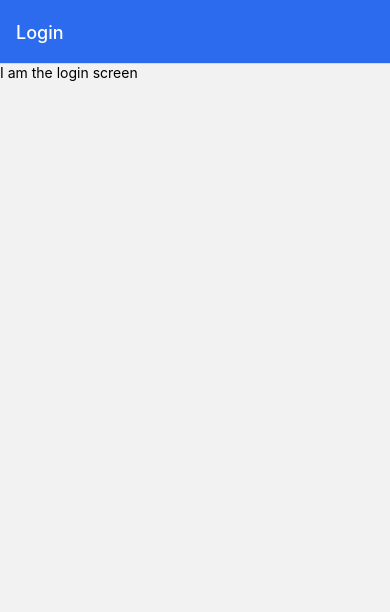
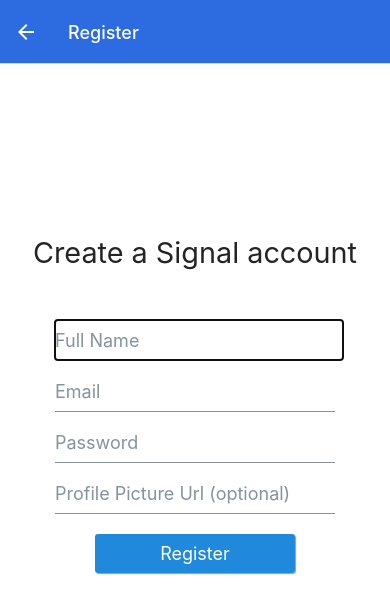
Before and after one commit to aymensp/Signal-Clone-React-Native, a React Native app: screen /Register in a window 390 px wide. Shown: the top 612 px of the page. Built offline with nearby package versions, Linux system fonts and the light colour scheme; no server answers.

Commit message:
Login and register page are clean

```diff
--- a/App.js
+++ b/App.js
@@ -1,23 +1,22 @@
-import { StatusBar } from 'expo-status-bar';
 import React from 'react';
 import { StyleSheet, Text, View } from 'react-native';
 import { NavigationContainer } from '@react-navigation/native';
 import { createNativeStackNavigator } from '@react-navigation/native-stack';
 import Login from './screens/Login';
-
+import Register from './screens/Register';
 
 const Stack = createNativeStackNavigator();
 const gloabalScreenOptions = {
-  headerStyle : {backgroundColor : "#2C6BED"} ,
-  headerTitleStyle : {color : 'white'} ,
-  headerTintColor : "white",
+  headerStyle: { backgroundColor: "#2C6BE0" },
+  headerTitleStyle: { color: 'white' },
+  headerTintColor: "white",
 }
 export default function App() {
   return (
     <NavigationContainer>
       <Stack.Navigator screenOptions={gloabalScreenOptions}>
-
-      <Stack.Screen name='Login' component={ Login}/>
+        <Stack.Screen name='Login' component={Login} />
+        <Stack.Screen name='Register' component={Register} />
       </Stack.Navigator>
     </NavigationContainer>
 
--- a/firebase.js
+++ b/firebase.js
@@ -1,3 +1,7 @@
+import  firebase from "firebase"
+import "firebase/firestore"
+import "firebase/auth"
+
 const firebaseConfig = {
   apiKey: "AIzaSyCZ3cH5CyP8hFhFtTEWEKxaPtBbIojfl8Y",
   authDomain: "signal-clone-64922.firebaseapp.com",
@@ -7,3 +11,16 @@
   appId: "1:353515790050:web:6134a93368671fdf3248bb",
   measurementId: "G-MTRJBN44RQ"
 };
+
+let app;
+
+if (firebase.apps.length === 0) {
+  app = firebase.initializeApp(firebaseConfig);
+}
+else {
+  app = firebase.app();
+}
+const db = app.firestore();
+const auth = firebase.auth();
+
+export  {auth,db} ;
--- a/package.json
+++ b/package.json
@@ -15,9 +15,11 @@
     "react": "16.13.1",
     "react-dom": "16.13.1",
     "react-native": "https://github.com/expo/react-native/archive/sdk-42.0.0.tar.gz",
+    "react-native-elements": "^3.4.2",
     "react-native-safe-area-context": "3.2.0",
     "react-native-screens": "~3.4.0",
-    "react-native-web": "~0.13.12"
+    "react-native-web": "~0.13.12",
+    "firebase": "8.2.3"
   },
   "devDependencies": {
     "@babel/core": "^7.9.0"
--- a/screens/Login.js
+++ b/screens/Login.js
@@ -1,14 +1,88 @@
-import React from 'react'
+import React, { useEffect, useState } from 'react'
 import { StyleSheet, Text, View } from 'react-native'
+import { Button, Input, Image } from 'react-native-elements'
+import { StatusBar } from 'expo-status-bar';
+import { KeyboardAvoidingView } from 'react-native';
+import { auth } from '../firebase';
 
-const Login = () => {
+
+const Login = ({ navigation }) => {
+
+    const [email, setEmail] = useState('')
+    const [password, setPassword] = useState('')
+
+    useEffect(() => {
+        auth.onAuthStateChanged((authUser) => {
+            if (authUser) {
+                navigation.replace("Home")
+            }
+        })
+    }, [])
+
+    const signIn = () => {
+
+    }
     return (
-        <View>
-            <Text>I am the login screen</Text>
-        </View>
+        <KeyboardAvoidingView
+            behavior='padding'
+            style={styles.container}>
+            <StatusBar style='light' />
+            <Image source={{
+                uri: "https://blog.mozilla.org/internetcitizen/files/2018/08/signal-logo.png"
+            }}
+                style={{ width: 200, height: 200 }}
+            />
+            <View style={styles.inputContainer}>
+                <Input
+                    placeholder='Email'
+                    autoFocus
+                    type='email'
+                    onChangeText={(text) => setEmail(text)}
+                />
+                <Input
+                    placeholder='Password'
+                    secureTextEntry
+                    type='password'
+                    onChangeText={(text) => setPassword(text)}
+                />
+
+            </View>
+            <Button
+                title="Login"
+                containerStyle={styles.button}
+                onPress={signIn}
+            />
+            <Button
+                title="Register"
+                type="outline"
+                containerStyle={styles.button}
+                onPress={() => navigation.navigate('Register')}
+            />
+            <View style={{ height: 100 }} />
+        </KeyboardAvoidingView>
+
     )
 }
 
 export default Login
 
-const styles = StyleSheet.create({})
+const styles = StyleSheet.create({
+    container: {
+        flex: 1,
+        alignItems: 'center',
+        justifyContent: 'center',
+        padding: 10,
+        backgroundColor: "white"
+
+    },
+
+    inputContainer: {
+        width: 300,
+    },
+    button: {
+        width: 200,
+        marginTop: 10,
+
+    }
+
+})
--- /dev/null
+++ b/screens/Register.js
@@ -0,0 +1,98 @@
+import { StatusBar } from 'expo-status-bar'
+import React, { useLayoutEffect, useState } from 'react'
+import { KeyboardAvoidingView, StyleSheet, View } from 'react-native'
+import { Input, Button, Text } from 'react-native-elements'
+import { auth } from '../firebase'
+
+
+const Register = ({ navigation }) => {
+    const [name, setName] = useState("")
+    const [email, setEmail] = useState("")
+    const [password, setPassword] = useState("")
+    const [imageUrl, setImageUrl] = useState("")
+
+    useLayoutEffect(() => {
+        navigation.setOptions({
+            headerBackTitle: "Back to Login",
+        })
+    }, [navigation])
+
+    const register = () => {
+       auth.createUserWithEmailAndPassword(email,password)
+       .then((authUser) => {
+           authUser.user.update({
+               displayName : name ,
+               photoURL : imageUrl ||
+               "https://cencup.com/wp-content/uploads/2019/07/avatar-placeholder.png",
+           });
+       })
+       .catch((error) => alert(error.message));
+    }
+    return (
+        <KeyboardAvoidingView
+            behavior='padding'
+            style={styles.container}
+        >
+            <StatusBar style="light" />
+            <Text h3 style={{ marginBottom: 50 }}>
+                Create a Signal account
+            </Text>
+            <View style={styles.inputContainer}>
+                <Input
+                    placeholder="Full Name"
+                    autoFocus
+                    type='text'
+                    value={name}
+                    onChangeText={(text) => setName(text)}
+                />
+                <Input
+                    placeholder="Email"
+                    type='email'
+                    value={email}
+                    onChangeText={(text) => setEmail(text)}
+                />
+                <Input
+                    placeholder="Password"
+                    type='password'
+                    value={password}
+                    secureTextEntry
+                    onChangeText={(text) => setPassword(text)}
+                />
+                <Input
+                    placeholder="Profile Picture Url (optional)"
+                    type='text'
+                    value={imageUrl}
+                    onChangeText={(text) => setImageUrl(text)}
+                    onSubmitEditing={register}
+                />
+
+            </View>
+            <Button
+                containerStyle={styles.button}
+                raised
+                onPress={register}
+                title="Register"
+            />
+            <View style={{ height: 100 }} />
+        </KeyboardAvoidingView>
+    )
+}
+
+export default Register
+
+const styles = StyleSheet.create({
+    container: {
+        flex: 1,
+        alignItems: 'center',
+        justifyContent: 'center',
+        padding: 10,
+        backgroundColor: "white"
+    },
+    button: {
+        width: 200,
+        marginTop: 10
+    },
+    inputContainer: {
+        width: 300,
+    }
+})
```
Also changed, not shown: screens/Home.js (added, +14 -0 lines), 1 other file (tests, documents, lock files or other folders). Lines whose indentation alone changed are shown as unchanged.
